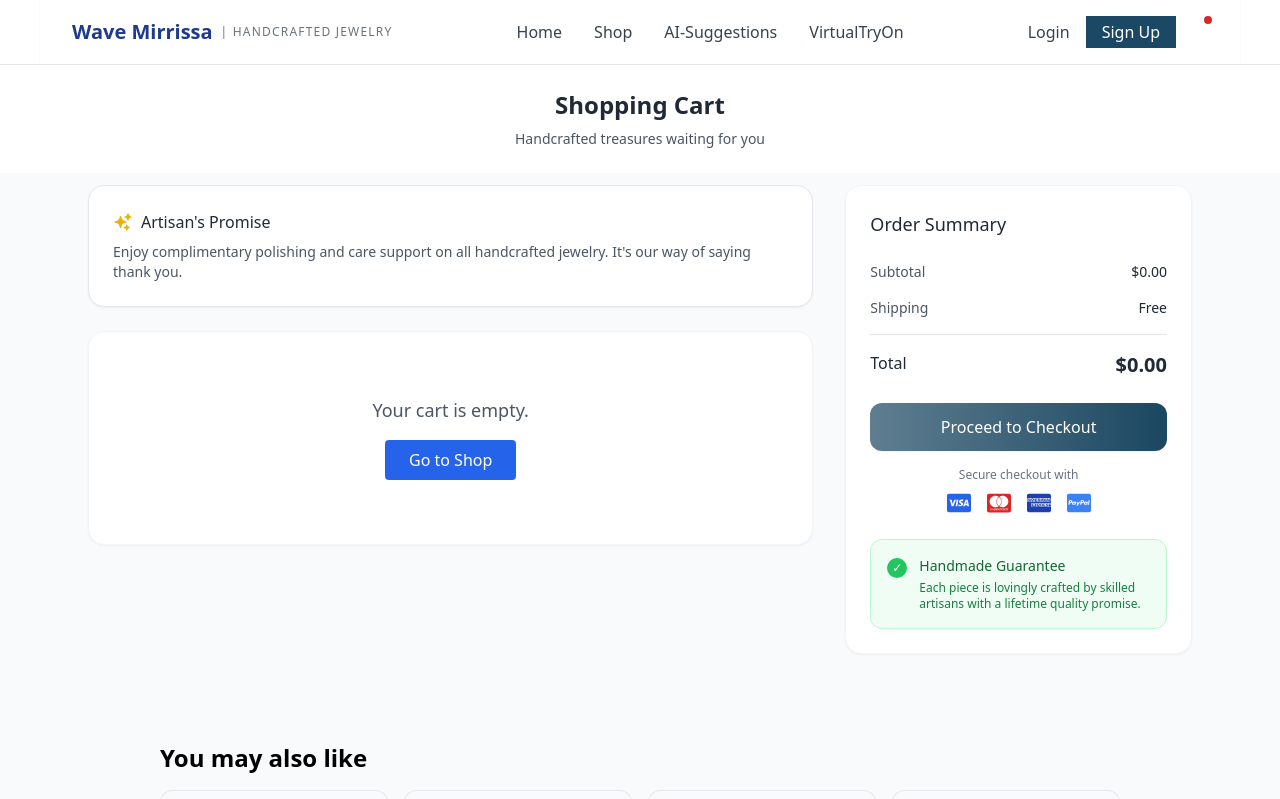
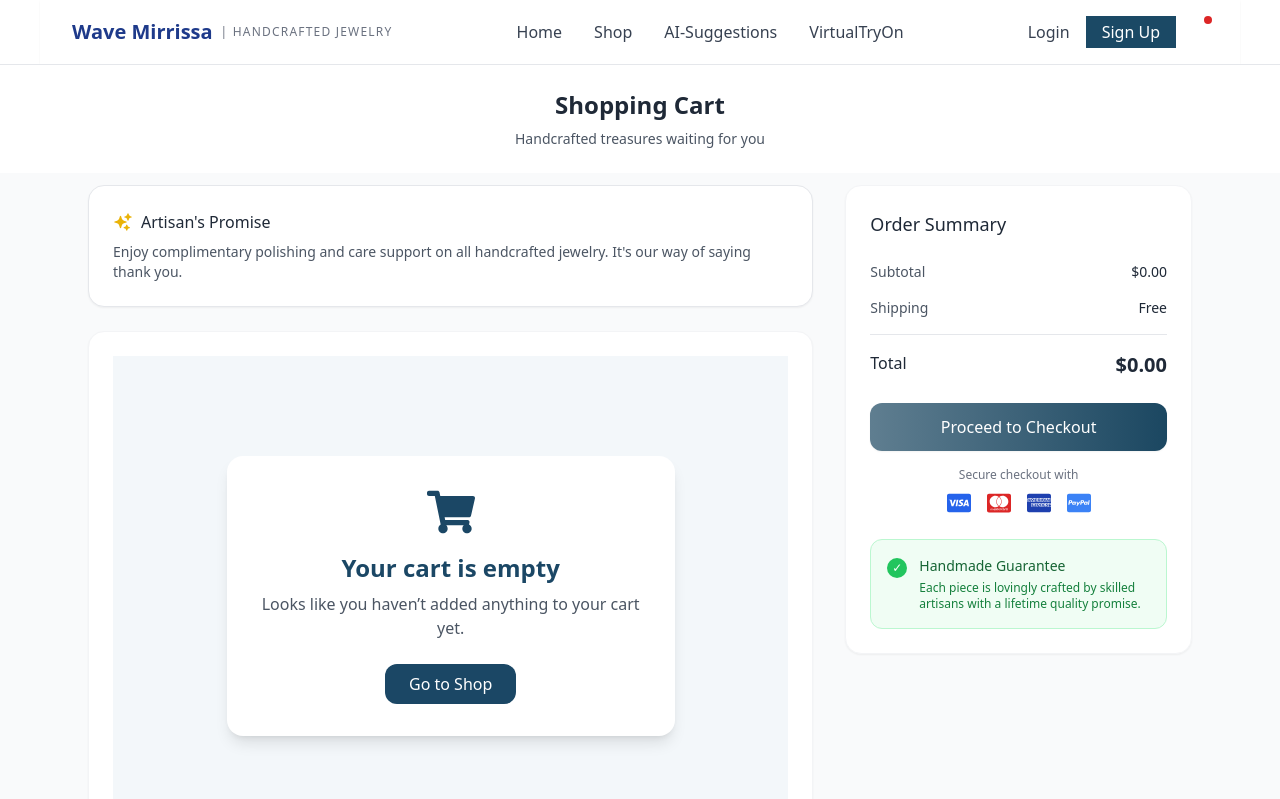
Before and after one commit to shehanchathu2/WaveMirissa-frontend, a React (Vite) app: page /cart in a window 1280 px wide. Shown: the top 799 px of the page. Built offline with nearby package versions, Linux system fonts and the light colour scheme; some icons are missing; a web font is replaced by a local one.

Commit message:
implement cart functionality

```diff
--- a/src/pages/Cart.jsx
+++ b/src/pages/Cart.jsx
@@ -1,4 +1,5 @@
 import React, { useEffect, useState } from 'react';
+import { FaShoppingCart } from 'react-icons/fa';
 import {
   FaMinus,
   FaPlus,
@@ -179,14 +180,20 @@ const Cart = () => {
                 </div>
               ))
             ) : (
-              <div className="text-center py-10">
-                <p className="mb-4 text-lg text-gray-600">Your cart is empty.</p>
+               <div className="flex items-center justify-center min-h-[60vh] bg-[#f3f7fa] px-4">
+      <div className="bg-white rounded-2xl shadow-lg p-8 max-w-md w-full text-center">
+        <div className="flex justify-center mb-4">
+          <FaShoppingCart className="text-[#1b4765]" size={48} />
+        </div>
+        <h2 className="text-2xl font-semibold text-[#1b4765] mb-2">Your cart is empty</h2>
+        <p className="text-gray-600 mb-6">Looks like you haven’t added anything to your cart yet.</p>
         <button
           onClick={() => navigate('/shop')}
-                  className="px-6 py-2 bg-blue-600 text-white rounded hover:bg-blue-700 transition"
+          className="px-6 py-2 rounded-xl bg-[#1b4765] text-white hover:bg-[#163a54] transition duration-200"
         >
           Go to Shop
         </button>
+      </div>
     </div>
             )}
           </div>
--- a/src/pages/ProductDetail.jsx
+++ b/src/pages/ProductDetail.jsx
@@ -225,6 +225,11 @@ const ProductDetail = () => {
 
 
   const handleAddToCart = () => {
+     if (!user) {
+      toast.error("Please log in to add to cart.");
+      return;
+    }
+
     const type = product?.producttype?.toLowerCase();
     const userId = user.id;
     const size = '';
```
Lines whose indentation alone changed are shown as unchanged.
